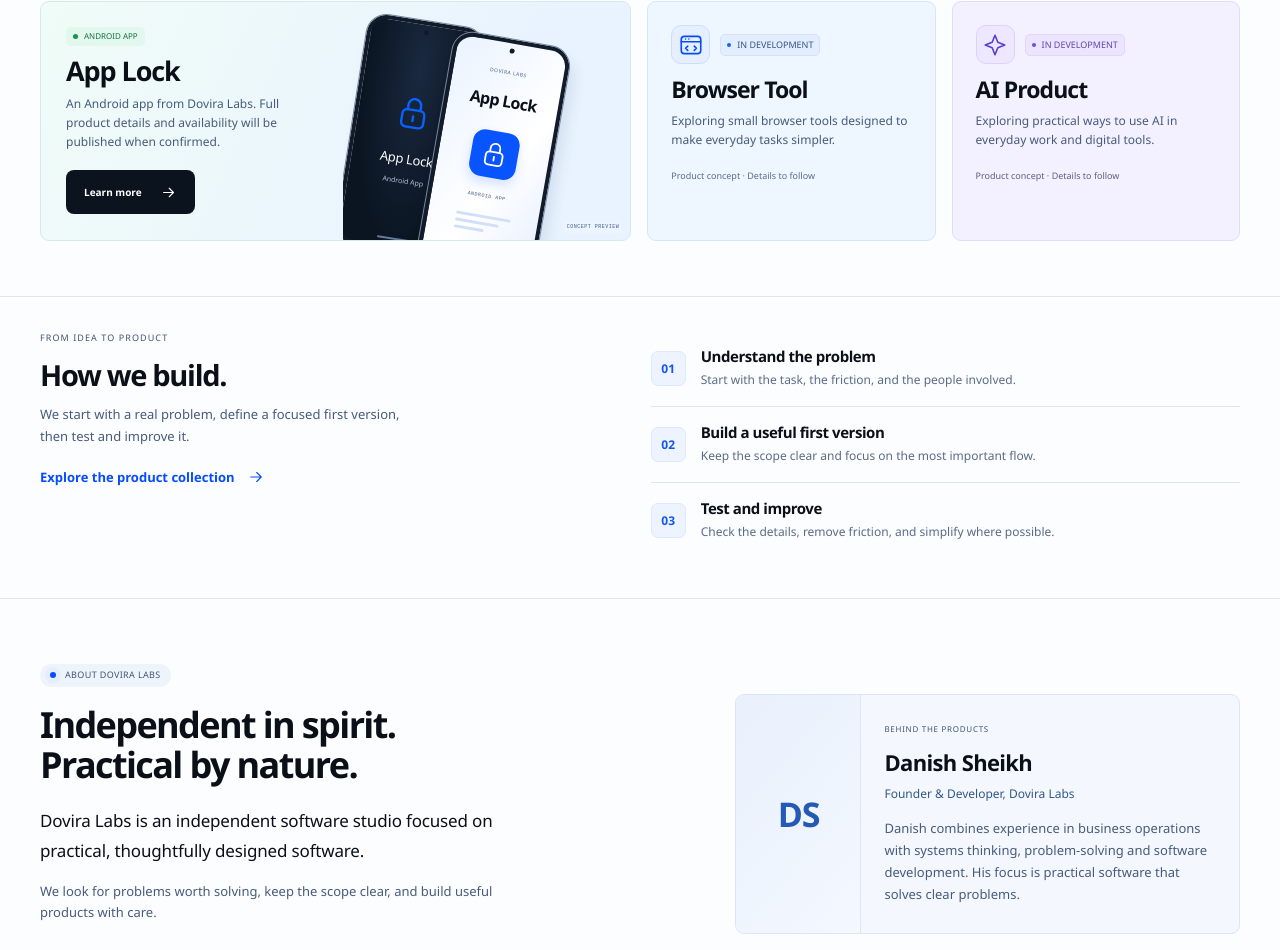
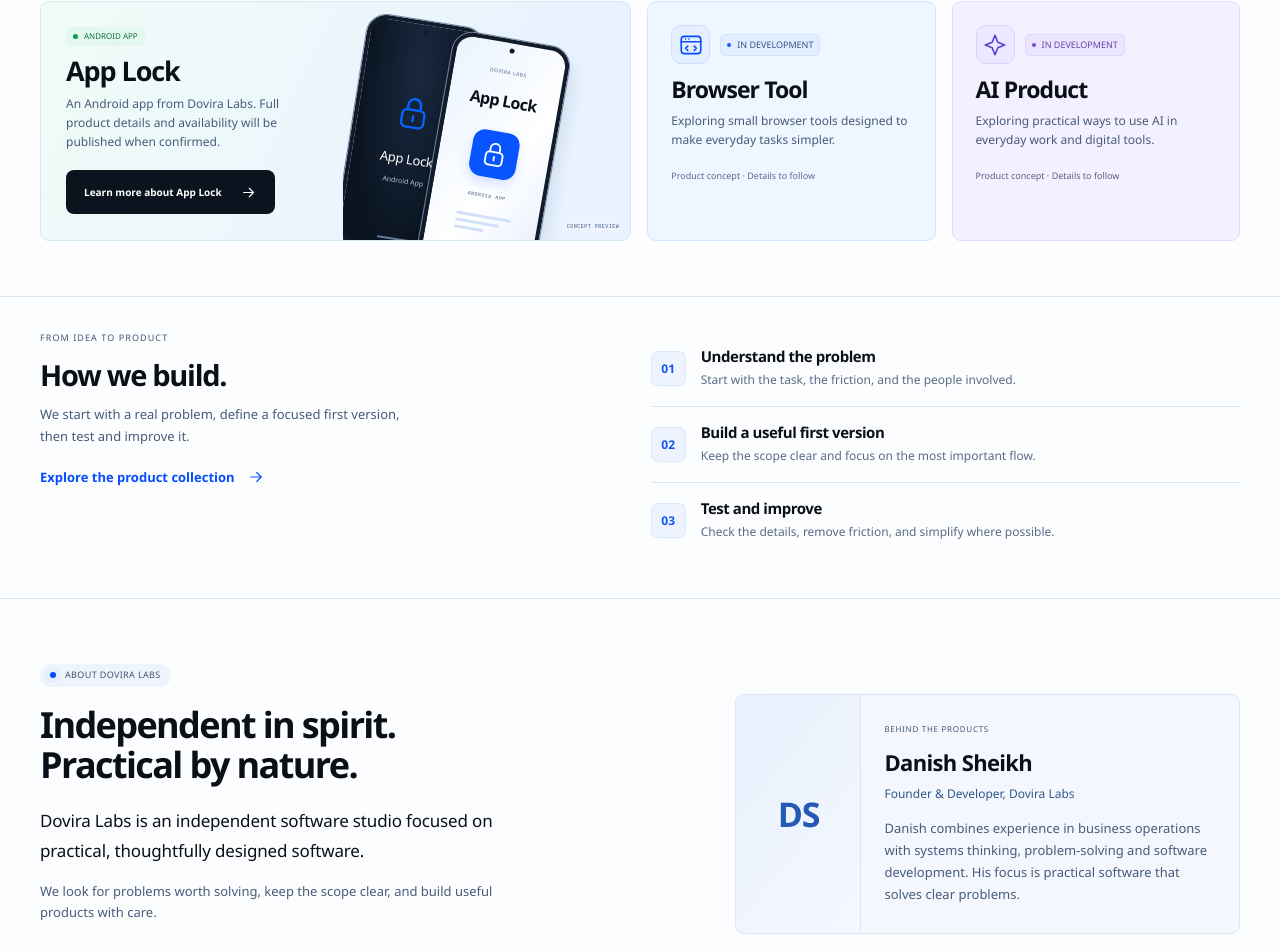
Before and after one commit to DoviraLabs/doviralabs.com, a React (Vite) app: page / in a window 1280 px wide. Shown: the part 855-1805 px from the top of the page. Built offline with nearby package versions, Linux system fonts and the light colour scheme.

Commit message:
Use descriptive visible text for product links

```diff
--- a/src/components/ProductCard.tsx
+++ b/src/components/ProductCard.tsx
@@ -11,7 +11,7 @@
       {featured ? <p className="product-category"><span/>Android App</p> : <div className="upcoming-heading"><span className="product-symbol" aria-hidden="true"><Icon name={product.kind} size={26}/></span><span className="status"><span/>IN DEVELOPMENT</span></div>}
       <Heading>{"href" in product ? <Link to={product.href} className="product-link">{product.name}</Link> : product.name}</Heading>
       <p className="muted">{product.description}</p>
-      {"href" in product ? <Link to={product.href} className="button product-cta" aria-label={`Learn more about ${product.name}`}>Learn more <Icon name="arrow" size={17}/></Link> : <p className="upcoming-note">Product concept · Details to follow</p>}
+      {"href" in product ? <Link to={product.href} className="button product-cta">Learn more about {product.name} <Icon name="arrow" size={17}/></Link> : <p className="upcoming-note">Product concept · Details to follow</p>}
     </div>
   </article>;
 }
```
